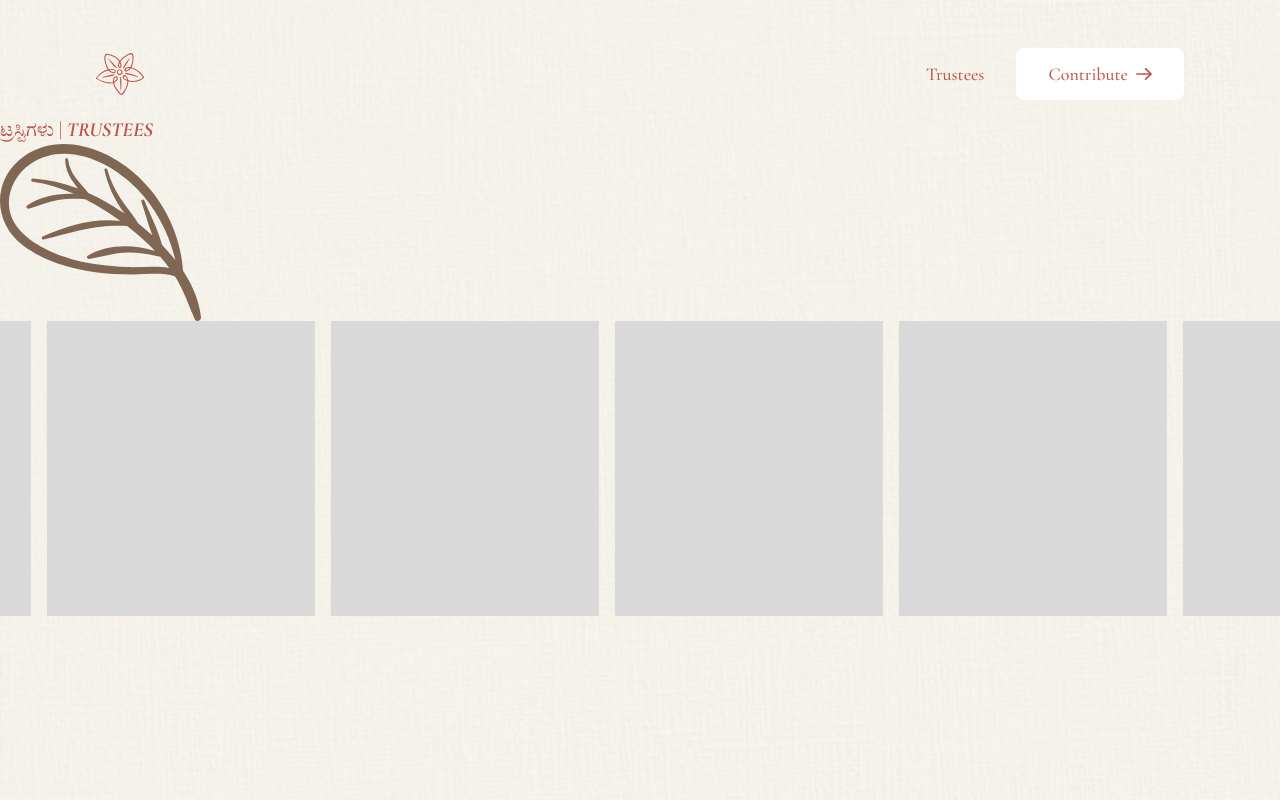
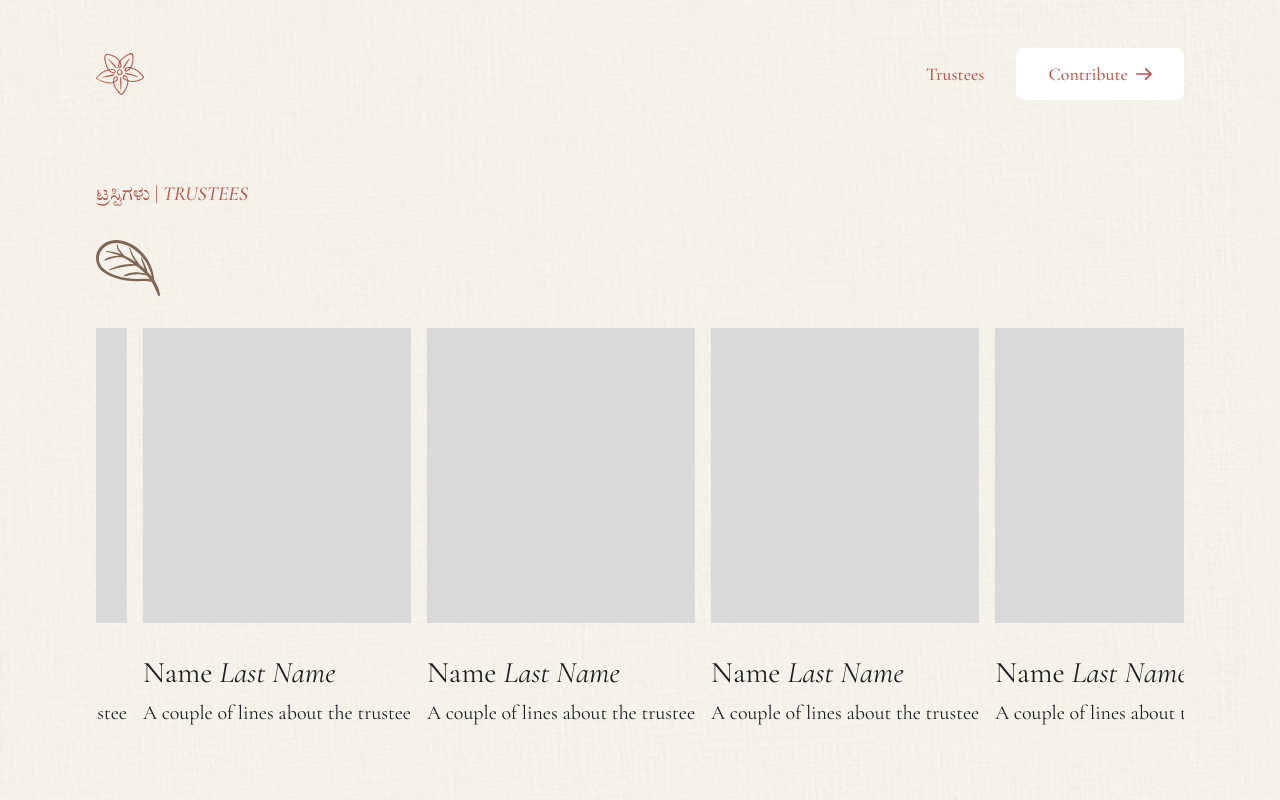
Before and after one commit to manas-idealoft/Shankar-Suhas-Trust, a React (Vite) app: page /trustees in a window 1280 px wide. Shown: the top 800 px of the page. Built offline with nearby package versions, Linux system fonts and the light colour scheme.

Commit message:
Scrolling for building section & trustee page basic styling

```diff
--- a/src/index.css
+++ b/src/index.css
@@ -2,6 +2,9 @@
 @tailwind components;
 @tailwind utilities;
 
+html {
+  scroll-behavior: smooth;
+}
 
 @font-face {
   font-family: 'Cormorant Garamond';
@@ -90,10 +93,6 @@
   min-width: max-content
 }
 
-.overflow-hidden {
-  overflow: hidden;
-}
-
 .dot {
   position: relative; /* Set position relative to allow absolute positioning of the dot */
 }
@@ -108,3 +107,12 @@
   border-radius: 50%; /* Make it a circle */
   background-color: white; /* Set the color of the dot to white */
 }
+
+#building .scroll {
+  -ms-overflow-style: none;  /* For Internet Explorer */
+  scrollbar-width: none; /* For Firefox */
+}
+
+#building .scroll::-webkit-scrollbar {
+  display: none; /* Hides the scrollbar in WebKit-based browsers */
+}
--- a/src/pages/home.jsx
+++ b/src/pages/home.jsx
@@ -12,7 +12,8 @@ import {
 	statusIcon,
 	zoomIcon,
 } from "../assets";
-import { HeroImageScroll } from "../components";
+import { HeroImageScroll, } from "../components";
+
 
 const Home = () => {
 
@@ -194,7 +195,7 @@ const Home = () => {
 						alt="Icon showing a flower with two leaves popping out from the side."
 						className="w-24 pt-28"
 					/>
-					<div className="font-cormorant font-light text-offwhite text-xl pt-40 h-3/5 overflow-y-hidden">
+					<div className=" scroll font-cormorant font-light text-offwhite text-xl mt-40 mb-24 h-1/2 px-2 overflow-y-scroll overflow-x-visible">
 						<p className="dot border-l border-offwhite px-4 pt-2 pb-12">
 							To establish and run a centre for the welfare of old and divyanga,
 							The word divyanga shall include slow-learners, mentally retarded
@@ -218,7 +219,7 @@ const Home = () => {
 							forests and wildlife and preservation of monuments, places or
 							objects of artistic or historic interest.
 						</p>
-						<p className="dot border-l border-offwhite px-4 pt-2 pb-12">
+						<p className="dot border-l border-offwhite px-4 py-2">
 							To administer the properties of the Trust in achieving the objects
 							mentioned in this Deed.
 						</p>
--- a/src/pages/trustees.jsx
+++ b/src/pages/trustees.jsx
@@ -3,12 +3,12 @@ import { TrusteeScroll } from "../components";
 
 const Trustees = () => {
 	return (
-		<div className="h-screen">
+		<div className="h-fit flex flex-col mt-16 mx-24 gap-8">
 			<h6 className="font-cormorant font-light text-terracotta text-xl">
-				ಟ್ರಸ್ಟಿಗಳು | <em className="font-bold italic">TRUSTEES</em>
+				ಟ್ರಸ್ಟಿಗಳು | <em className="font-medium italic">TRUSTEES</em>
 			</h6>
 
-            <img src={trusteesIcon} alt="Icon showing leaves" />
+            <img src={trusteesIcon} alt="Icon showing leaves" className="w-16"/>
             <TrusteeScroll/>
 		</div>
 	);
```
